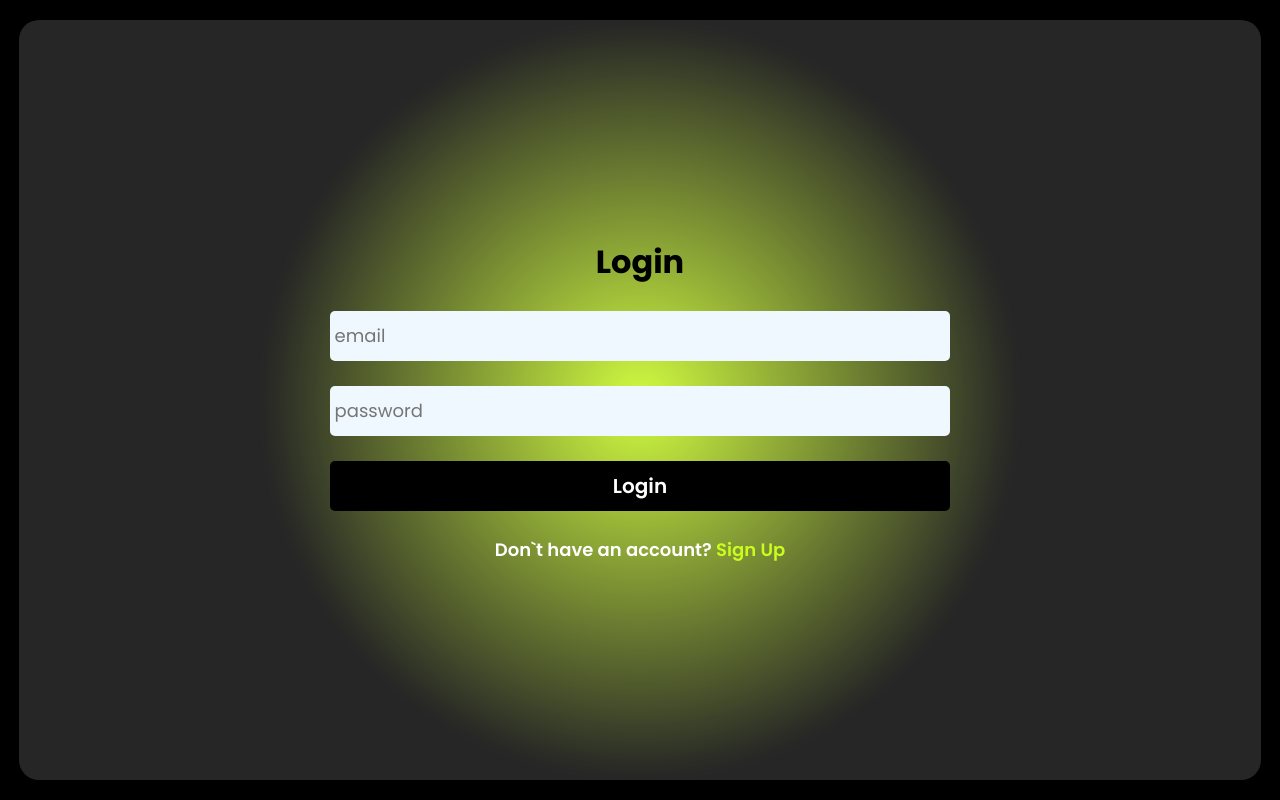
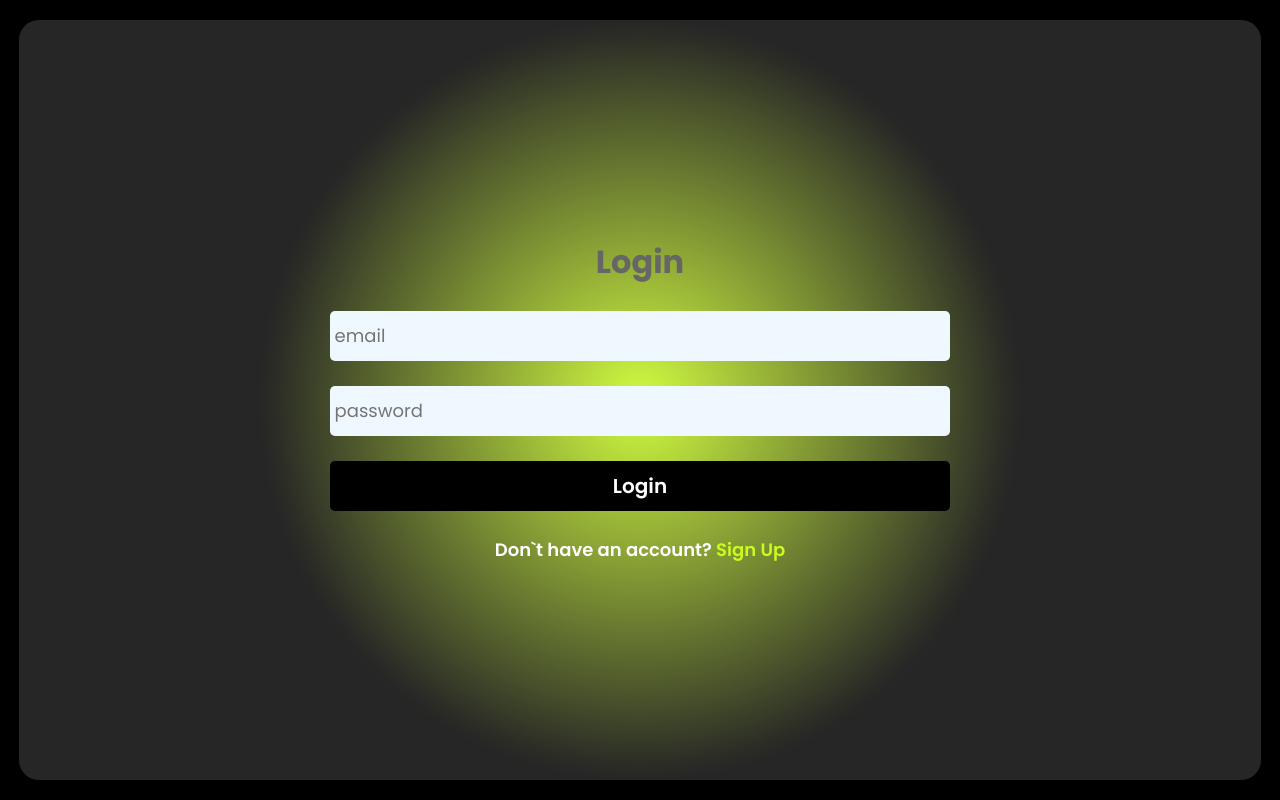
Before and after one commit to TheCurveAfrica/foodApp, a React (Vite) app: page / in a window 1280 px wide. Built offline with nearby package versions, Linux system fonts and the light colour scheme.

Commit message:
changed Login text color to grey

```diff
--- a/src/pages/Login/Login.css
+++ b/src/pages/Login/Login.css
@@ -19,7 +19,7 @@
         backdrop-filter: blur( 9.5px );
         -webkit-backdrop-filter: blur( 9.5px );
         border-radius: 20px;
-        /* color: white; */
+        color: #666;
 
         & input{
             width: 50%;
```
